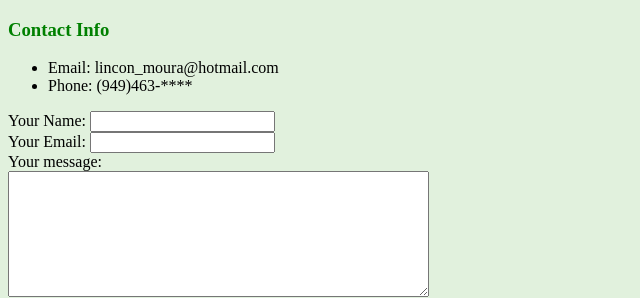
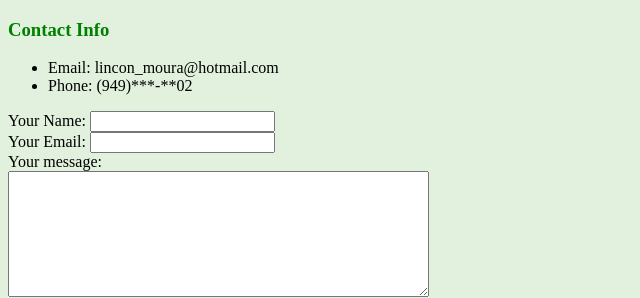
Before and after one commit to Lincode21/cv, a plain HTML site: page contactme.html in a window 1280 px wide. Shown: the top 298 px of the page, 0-640 px from the left. Drawn offline with Linux system fonts and the light colour scheme.

Commit message:
Update contactme.html

```diff
--- a/contactme.html
+++ b/contactme.html
@@ -12,7 +12,7 @@
   <h3>Contact Info</h3>
   <ul>
     <li>Email: lincon_moura@hotmail.com</li>
-    <li>Phone: (949)463-****</li>
+    <li>Phone: (949)***-**02</li>
   </ul>
 
   <form class="" action="mailto:lincon_moura@hotmail.com" method="post" enctype="text/plain">
```
